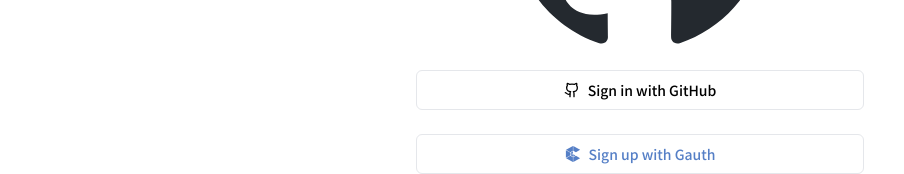
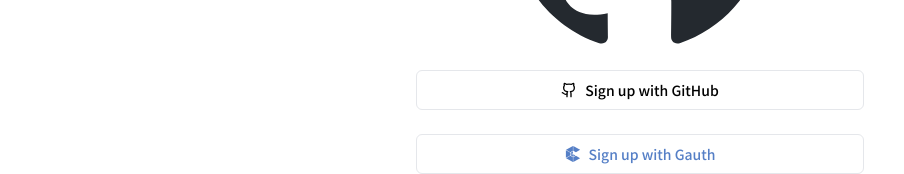
Before and after one commit to wwwcomcomcomcom/nexus-fe, a React (Vite) app: page /signup in a window 1280 px wide. Shown: the part 367-541 px from the top of the page, without its empty margins (0-904 px from the left). Built offline with nearby package versions, Linux system fonts and the light colour scheme.

Commit message:
Fix - correct spelling

```diff
--- a/src/page/Signup.tsx
+++ b/src/page/Signup.tsx
@@ -83,7 +83,7 @@ export default function Signup() {
               <path d="M15 22v-4a4.8 4.8 0 0 0-1-3.5c3 0 6-2 6-5.5.08-1.25-.27-2.48-1-3.5.28-1.15.28-2.35 0-3.5 0 0-1 0-3 1.5-2.64-.5-5.36-.5-8 0C6 2 5 2 5 2c-.3 1.15-.3 2.35 0 3.5A5.403 5.403 0 0 0 4 9c0 3.5 3 5.5 6 5.5-.39.49-.68 1.05-.85 1.65-.17.6-.22 1.23-.15 1.85v4"></path>
               <path d="M9 18c-4.51 2-5-2-7-2"></path>
             </svg>
-            Sign in with GitHub
+            Sign up with GitHub
           </button>
         </a>
         <a
```
